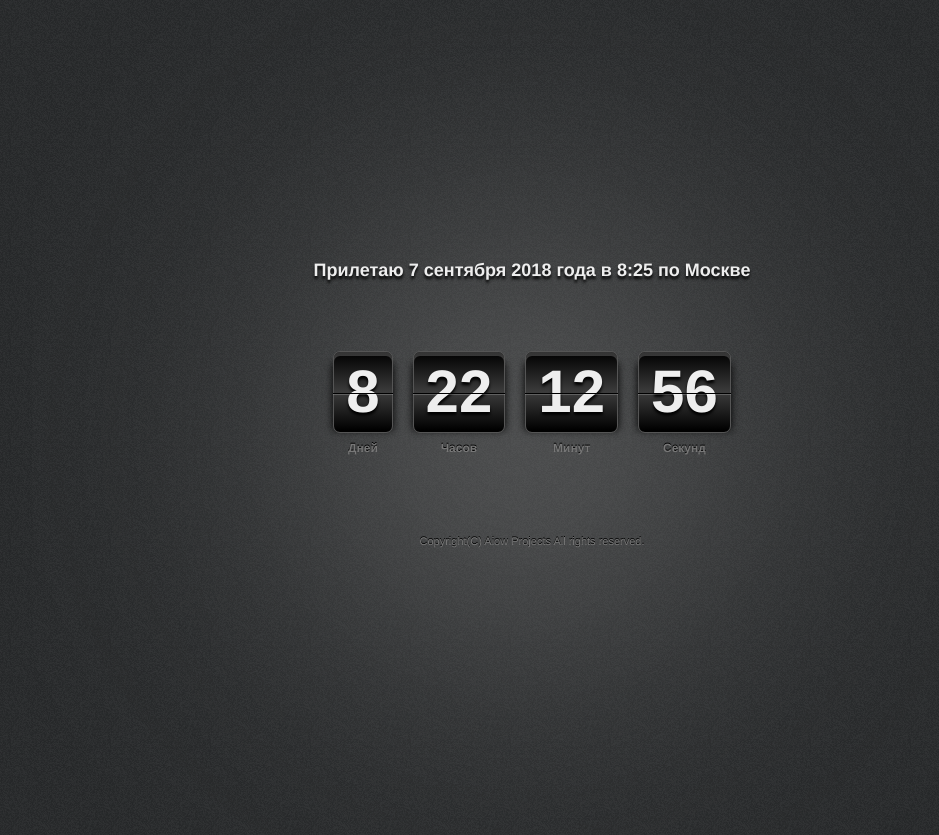
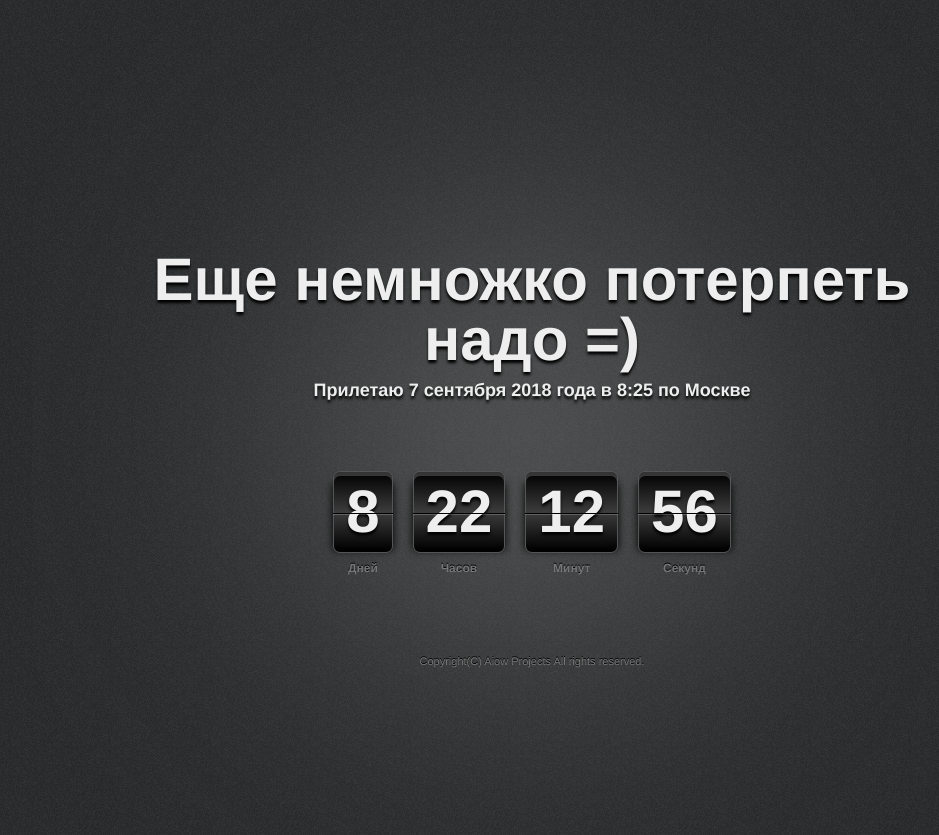
Before and after one commit to gojects/gojects.github.io, a Jekyll site: the page 7/index.html, which Jekyll copies as it is, in a window 1280 px wide. Shown: the top 835 px of the page, without its empty margins (108-1047 px from the left). Built offline with Jekyll 4.4.1, drawn with Linux system fonts in a browser that asks for light colours.

Commit message:
Update index.html

```diff
--- a/7/index.html
+++ b/7/index.html
@@ -10,7 +10,7 @@
 <body>
   <div class="bg-gradient"></div>
   <div class="container">
-    <h1></h1>
+    <h1> Еще немножко потерпеть надо =) </h1>
     <h2>Прилетаю 7 сентября 2018 года в 8:25 по Москве</h2>
     <div id="CDT"></div>
     <footer>
```
